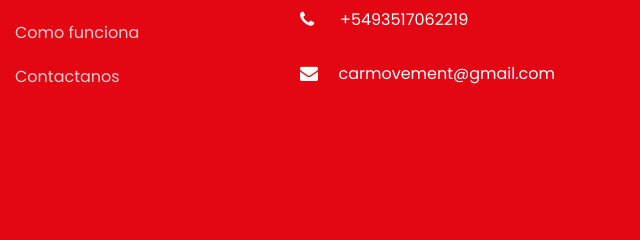
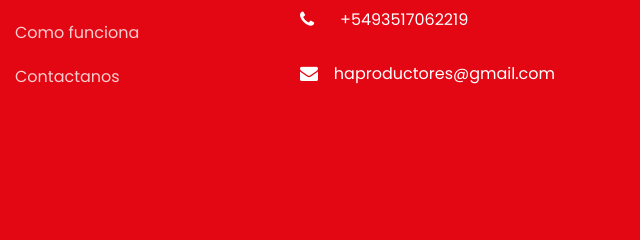
Before and after one commit to RodriAllende/Alquilerdeautos, a plain HTML site: page amarok.html in a window 1280 px wide. Shown: the part 2310-2550 px from the top of the page, 640-1280 px from the left. Drawn offline with Linux system fonts and the light colour scheme; some packages are replaced by stand-ins of ours; no server answers; files whose address does not match are found by name.

Commit message:
Css actualizacion

```diff
--- a/amarok.html
+++ b/amarok.html
@@ -235,7 +235,7 @@
 					<ul>
 					  <li><span class="icon icon-map-marker"></span><span class="text">Sargento Cabral 146, Villa Carlos Paz, Córdoba, Argentina</span></li>
 					  <li><a href="#"><span class="icon icon-phone"></span><span class="text">+5493517062219</span></a></li>
-					  <li><a href="#"><span class="icon icon-envelope"></span><span class="text">carmovement@gmail.com</span></a></li>
+					  <li><a href="#"><span class="icon icon-envelope"></span><span class="text">haproductores@gmail.com</span></a></li>
 					</ul>
 				  </div>
 				  </div>
```
Also changed, not shown: car.html (+1 -1 lines).
